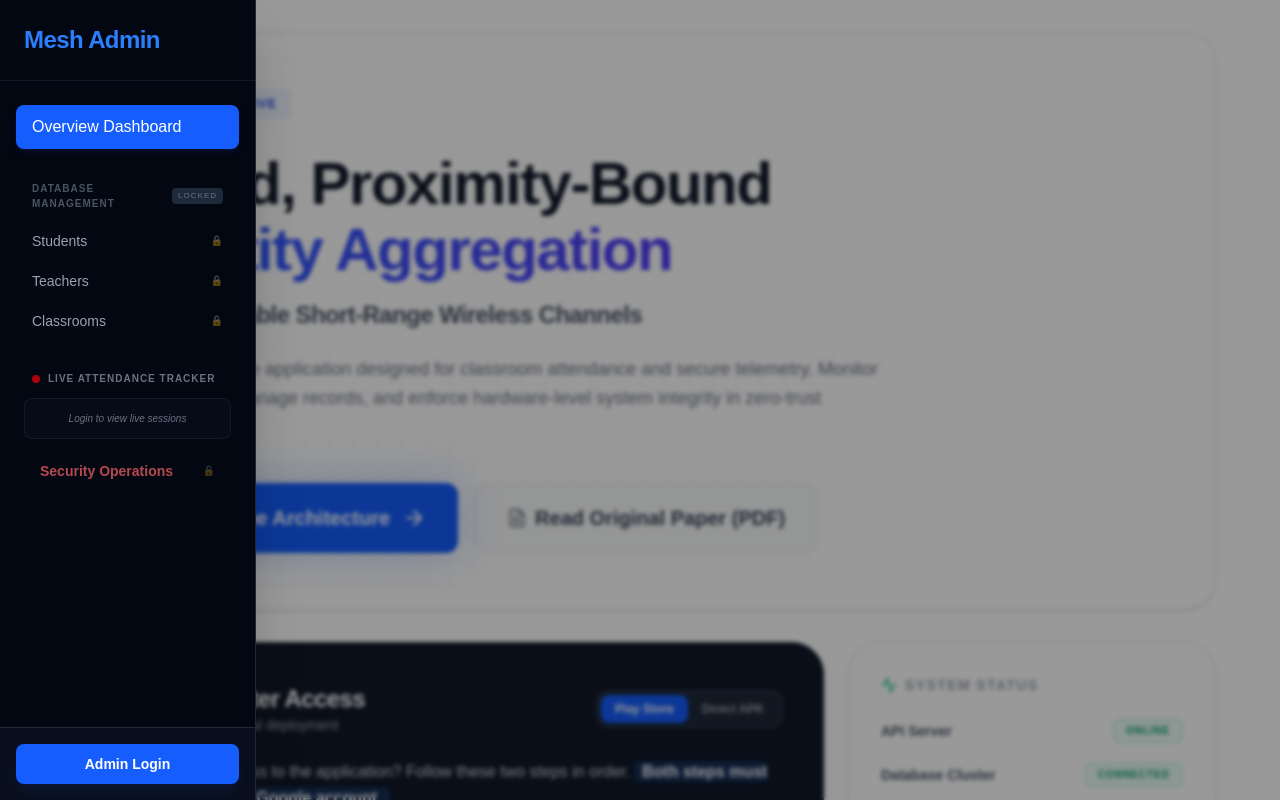
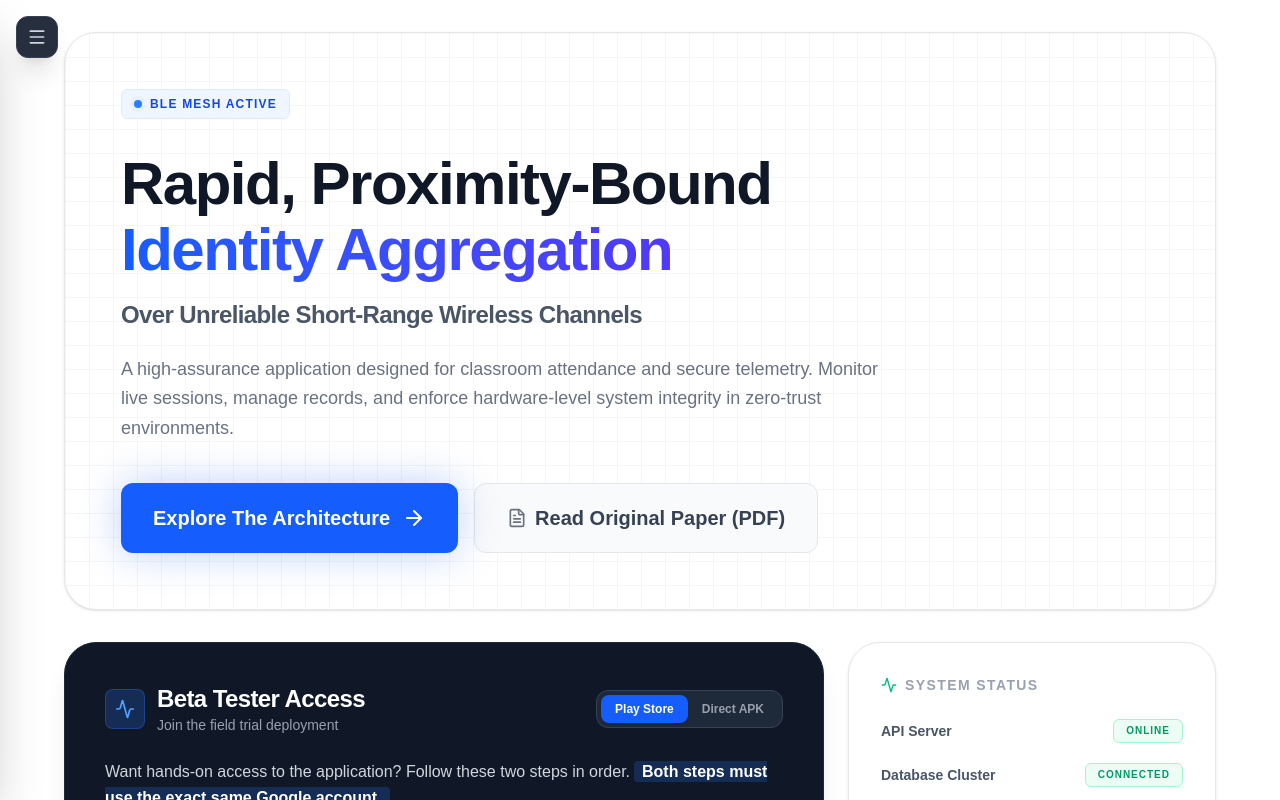
Before and after one commit to Piyush123abc/major_project_admin_page, a Next.js app: page / in a window 1280 px wide. Built offline with nearby package versions, Linux system fonts and the light colour scheme.

Commit message:
feat: overhaul sidebar toggle, rename to System Console, and restyle Security Operations

```diff
--- a/app/components/Sidebar.tsx
+++ b/app/components/Sidebar.tsx
@@ -3,7 +3,17 @@
 import { useState } from "react";
 import Link from "next/link";
 import { usePathname } from "next/navigation";
-import { Menu, X } from "lucide-react";
+import {
+    Menu,
+    X,
+    ShieldAlert,
+    Database,
+    Radio,
+    LayoutDashboard,
+    LogOut,
+    LogIn,
+    ChevronRight,
+} from "lucide-react";
 import LiveTracker from "./LiveTracker";
 
 export default function Sidebar() {
@@ -16,73 +26,73 @@ export default function Sidebar() {
         { name: "Classrooms", href: "/classrooms" },
     ];
 
-    const token = typeof window !== "undefined" ? localStorage.getItem("access_token") : null;
+    const token =
+        typeof window !== "undefined" ? localStorage.getItem("access_token") : null;
     const isAuthenticated = !!token;
 
     return (
         <>
-            {/* ── HAMBURGER BUTTON (Visible when sidebar is closed) ── */}
+            {/* ── PERSISTENT TOGGLE BUTTON (Changes between Menu and X) ── */}
             <button
-                onClick={() => setIsOpen(true)}
-                className={`fixed top-4 left-4 z-40 p-2.5 bg-gray-900 text-gray-300 rounded-lg border border-gray-800 shadow-lg hover:text-white hover:bg-gray-800 transition-all ${isOpen ? "opacity-0 pointer-events-none" : "opacity-100"
-                    }`}
+                type="button"
+                onClick={() => setIsOpen((prev) => !prev)}
+                aria-label="Toggle Console Navigation"
+                className="fixed top-4 left-4 z-50 p-2.5 bg-gray-900/90 backdrop-blur-md text-gray-200 rounded-xl border border-gray-700 shadow-xl hover:text-white hover:bg-gray-800 hover:border-gray-600 transition-all active:scale-95"
             >
-                <Menu className="w-5 h-5" />
+                {isOpen ? <X className="w-5 h-5 text-gray-300" /> : <Menu className="w-5 h-5 text-gray-300" />}
             </button>
-
-            {/* ── HOVER HITBOX ── */}
-            <div
-                className="fixed top-0 left-0 w-6 h-screen z-40"
-                onMouseEnter={() => setIsOpen(true)}
-            />
 
             {/* ── BACKDROP OVERLAY ── */}
             {isOpen && (
                 <div
-                    className="fixed inset-0 bg-black/40 backdrop-blur-[2px] z-40 transition-opacity"
+                    className="fixed inset-0 bg-black/60 backdrop-blur-sm z-40 transition-opacity animate-in fade-in duration-200"
                     onClick={() => setIsOpen(false)}
                 />
             )}
 
             {/* ── THE SIDEBAR ── */}
-            <div
-                className={`fixed top-0 left-0 h-screen w-64 bg-gray-950 border-r border-gray-800 text-white flex flex-col z-50 transform transition-transform duration-300 ease-in-out shadow-2xl ${isOpen ? "translate-x-0" : "-translate-x-full"
+            <aside
+                className={`fixed top-0 left-0 h-screen w-72 bg-gray-950 border-r border-gray-800 text-white flex flex-col z-40 transform transition-transform duration-300 ease-in-out shadow-2xl ${isOpen ? "translate-x-0" : "-translate-x-full"
                     }`}
-                onMouseLeave={() => setIsOpen(false)}
             >
-                {/* Header */}
-                <div className="p-6 flex items-center justify-between border-b border-gray-800/50">
-                    <h2 className="text-2xl font-bold text-blue-500 tracking-tight">Mesh Admin</h2>
-                    <button
-                        onClick={() => setIsOpen(false)}
-                        className="p-1 text-gray-500 hover:text-white transition-colors md:hidden"
-                    >
-                        <X className="w-5 h-5" />
-                    </button>
+                {/* Header — Dedicated System Console Title */}
+                <div className="pt-20 pb-6 px-6 border-b border-gray-800/80 bg-gray-900/30">
+                    <div className="flex items-center gap-2 text-xs font-bold uppercase tracking-widest text-blue-400">
+                        <Radio className="w-3.5 h-3.5 animate-pulse" />
+                        <span>Identity Node</span>
+                    </div>
+                    <h2 className="text-2xl font-black text-white tracking-tight mt-1">
+                        System Console
+                    </h2>
                 </div>
 
                 {/* Navigation Links */}
-                <nav className="flex-1 px-4 py-6 space-y-8 overflow-y-auto">
-
-                    {/* Main Overview Link */}
-                    <div className="space-y-1">
+                <nav className="flex-1 px-4 py-6 space-y-6 overflow-y-auto">
+                    {/* Main Dashboard Link */}
+                    <div>
                         <Link
                             href="/"
                             onClick={() => setIsOpen(false)}
-                            className={`block px-4 py-2.5 rounded-lg transition-colors font-medium ${pathname === "/"
-                                    ? "bg-blue-600 text-white shadow-md shadow-blue-900/20"
+                            className={`flex items-center gap-3 px-4 py-3 rounded-xl transition-all font-semibold text-sm ${pathname === "/"
+                                    ? "bg-blue-600 text-white shadow-lg shadow-blue-600/25"
                                     : "text-gray-400 hover:bg-gray-800/80 hover:text-white"
                                 }`}
                         >
-                            Overview Dashboard
+                            <LayoutDashboard className="w-4 h-4" />
+                            <span>Overview Dashboard</span>
                         </Link>
                     </div>
 
-                    {/* Standard Database Links */}
+                    {/* Database Management Section */}
                     <div className="space-y-1">
-                        <p className="px-4 text-[10px] font-bold text-gray-600 uppercase tracking-widest mb-3 flex justify-between items-center">
+                        <p className="px-4 text-[10px] font-bold text-gray-500 uppercase tracking-widest mb-2 flex items-center gap-1.5">
+                            <Database className="w-3 h-3 text-gray-400" />
                             Database Management
-                            {!isAuthenticated && <span className="text-[8px] bg-gray-800 px-1.5 py-0.5 rounded text-gray-500 font-medium">Locked</span>}
+                            {!isAuthenticated && (
+                                <span className="ml-auto text-[8px] bg-gray-800 px-1.5 py-0.5 rounded text-gray-400 font-medium">
+                                    Locked
+                                </span>
+                            )}
                         </p>
                         {standardLinks.map((link) => {
                             const isActive = pathname === link.href;
@@ -91,46 +101,58 @@ export default function Sidebar() {
                                     key={link.name}
                                     href={link.href}
                                     onClick={() => setIsOpen(false)}
-                                    className={`flex items-center justify-between px-4 py-2 rounded-lg transition-colors text-sm font-medium ${isActive
-                                            ? "bg-blue-600/10 text-blue-400"
-                                            : "text-gray-400 hover:bg-gray-800/80 hover:text-white"
+                                    className={`flex items-center justify-between px-4 py-2.5 rounded-xl transition-all text-sm font-medium ${isActive
+                                            ? "bg-blue-600/15 text-blue-400 border border-blue-500/30"
+                                            : "text-gray-400 hover:bg-gray-800/60 hover:text-white"
                                         }`}
                                 >
-                                    {link.name}
-                                    {!isAuthenticated && <span className="text-[10px] opacity-40">🔒</span>}
+                                    <span>{link.name}</span>
+                                    {!isAuthenticated ? (
+                                        <span className="text-xs opacity-50">🔒</span>
+                                    ) : (
+                                        <ChevronRight className="w-4 h-4 text-gray-600" />
+                                    )}
                                 </Link>
                             );
                         })}
                     </div>
 
-                    {/* Security Links */}
-                    <div className="space-y-3">
-                        <p className="px-4 text-[10px] font-bold text-gray-500 uppercase tracking-widest flex items-center gap-2">
-                            <span className="w-2 h-2 rounded-full bg-red-600 animate-pulse"></span>
-                            Live Attendance Tracker
+                    {/* Real-Time Telemetry & Security */}
+                    <div className="space-y-2">
+                        <p className="px-4 text-[10px] font-bold text-gray-500 uppercase tracking-widest flex items-center gap-2 mb-2">
+                            <span className="w-2 h-2 rounded-full bg-emerald-500 animate-ping"></span>
+                            Live Telemetry
                         </p>
                         <div className="px-2">
                             <LiveTracker onNavigate={() => setIsOpen(false)} />
                         </div>
 
+                        {/* UPGRADED: High-Visibility Clickable Security Button */}
+                        <div className="pt-2 px-2">
                             <Link
                                 href="/security"
                                 onClick={() => setIsOpen(false)}
-                            className={`block mx-2 px-4 py-2.5 rounded-lg transition-colors text-sm font-bold ${pathname === "/security"
-                                    ? "bg-red-500/10 text-red-500 border border-red-500/20"
-                                    : "text-red-400/70 hover:bg-red-500/10 hover:text-red-400"
+                                className={`group flex items-center justify-between px-4 py-3 rounded-xl transition-all border text-sm font-bold shadow-sm ${pathname === "/security"
+                                        ? "bg-red-500/20 text-red-400 border-red-500/40 shadow-red-950/50"
+                                        : "bg-red-950/20 border-red-900/40 text-red-400 hover:bg-red-900/30 hover:border-red-500/50 hover:text-red-300"
                                     }`}
                             >
-                            <span className="flex items-center justify-between">
-                                Security Operations
-                                {!isAuthenticated && <span className="text-[10px] opacity-40">🔒</span>}
-                            </span>
+                                <div className="flex items-center gap-2.5">
+                                    <ShieldAlert className="w-4 h-4 text-red-400 group-hover:scale-110 transition-transform" />
+                                    <span>Security Operations</span>
+                                </div>
+                                {!isAuthenticated ? (
+                                    <span className="text-xs opacity-50">🔒</span>
+                                ) : (
+                                    <ChevronRight className="w-4 h-4 text-red-400/60 group-hover:translate-x-0.5 transition-transform" />
+                                )}
                             </Link>
+                        </div>
                     </div>
                 </nav>
 
-                {/* Footer / Logout / Login */}
-                <div className="p-4 border-t border-gray-800 bg-gray-900/50">
+                {/* Footer / Auth State */}
+                <div className="p-4 border-t border-gray-800/80 bg-gray-900/40">
                     {isAuthenticated ? (
                         <button
                             onClick={() => {
@@ -138,21 +160,23 @@ export default function Sidebar() {
                                 localStorage.removeItem("refresh_token");
                                 window.location.href = "/login";
                             }}
-                            className="w-full bg-red-500/10 text-red-500 text-sm font-semibold px-4 py-2.5 rounded-lg hover:bg-red-500 hover:text-white transition-colors"
+                            className="w-full flex items-center justify-center gap-2 bg-red-500/10 text-red-400 text-sm font-semibold px-4 py-2.5 rounded-xl border border-red-500/20 hover:bg-red-500 hover:text-white transition-all active:scale-95"
                         >
-                            Terminate Session
+                            <LogOut className="w-4 h-4" />
+                            <span>Terminate Session</span>
                         </button>
                     ) : (
                         <Link
                             href="/login"
                             onClick={() => setIsOpen(false)}
-                            className="block w-full bg-blue-600 text-white text-center text-sm font-semibold px-4 py-2.5 rounded-lg hover:bg-blue-700 transition-colors shadow-lg shadow-blue-900/20"
+                            className="flex items-center justify-center gap-2 w-full bg-blue-600 text-white text-center text-sm font-bold px-4 py-2.5 rounded-xl hover:bg-blue-500 transition-all shadow-lg shadow-blue-600/20 active:scale-95"
                         >
-                            Admin Login
+                            <LogIn className="w-4 h-4" />
+                            <span>Console Login</span>
                         </Link>
                     )}
                 </div>
-            </div>
+            </aside>
         </>
     );
 }
```
Lines whose indentation alone changed are shown as unchanged.
